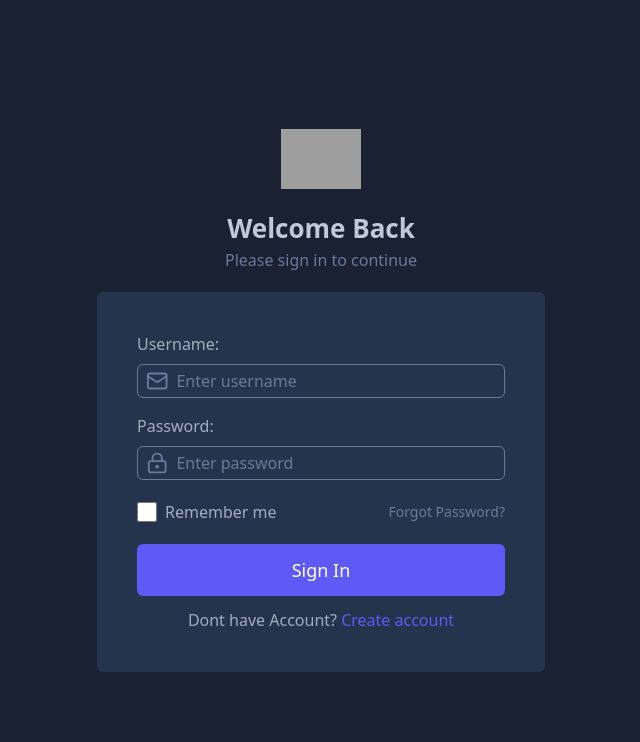
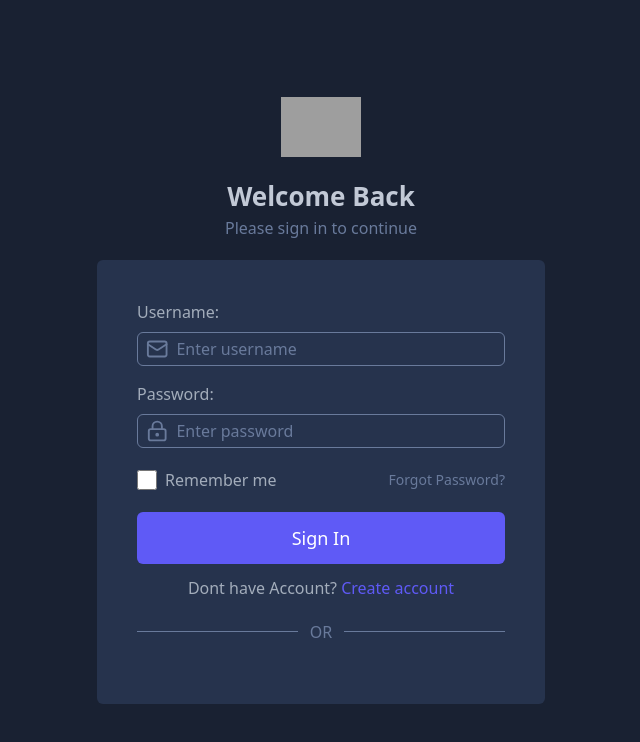
Before and after one commit to promahbubul/banana-chat, a React app: page /login in a window 1280 px wide. Shown: the top 742 px of the page, without its empty margins (319-959 px from the left). Built offline with nearby package versions, Linux system fonts and the light colour scheme; no server answers; grey boxes are pictures that could not be loaded; the HTML template or start-up script is replaced by a standard one.

Commit message:
[UPDATE]: Login page - or section add

```diff
--- a/src/components/login/LoginForm.jsx
+++ b/src/components/login/LoginForm.jsx
@@ -39,6 +39,11 @@ const LoginForm = () => {
           Create account
         </Link>
       </p>
+      <div className="flex flex-row items-center gap-3 my-5">
+        <div className="w-full h-px bg-[#697a9b]"></div>
+        <p className="text-[#697a9b] font-medium">OR</p>
+        <div className="w-full h-px bg-[#697a9b]"></div>
+      </div>
     </form>
   );
 };
```
